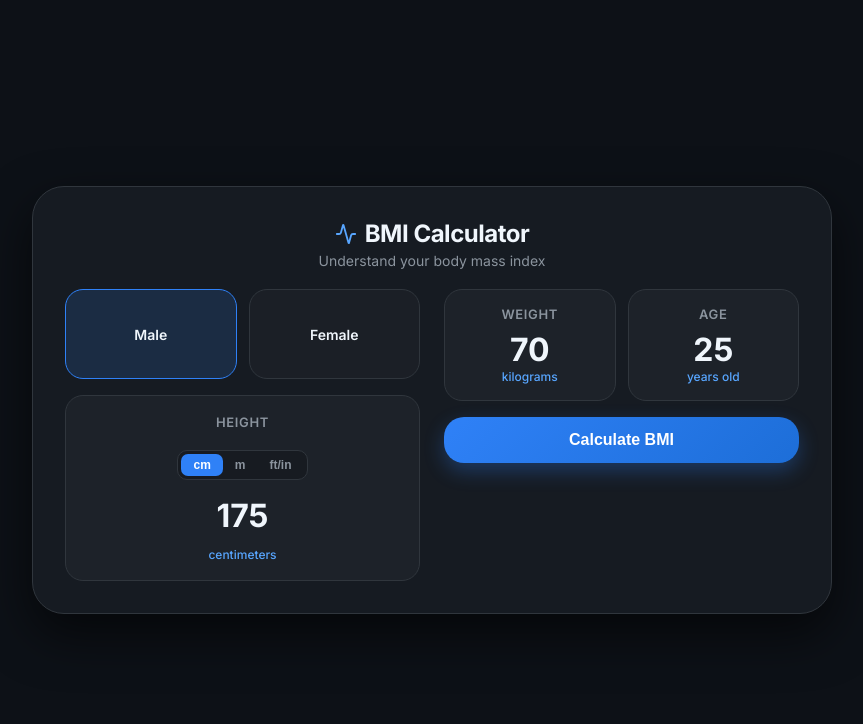
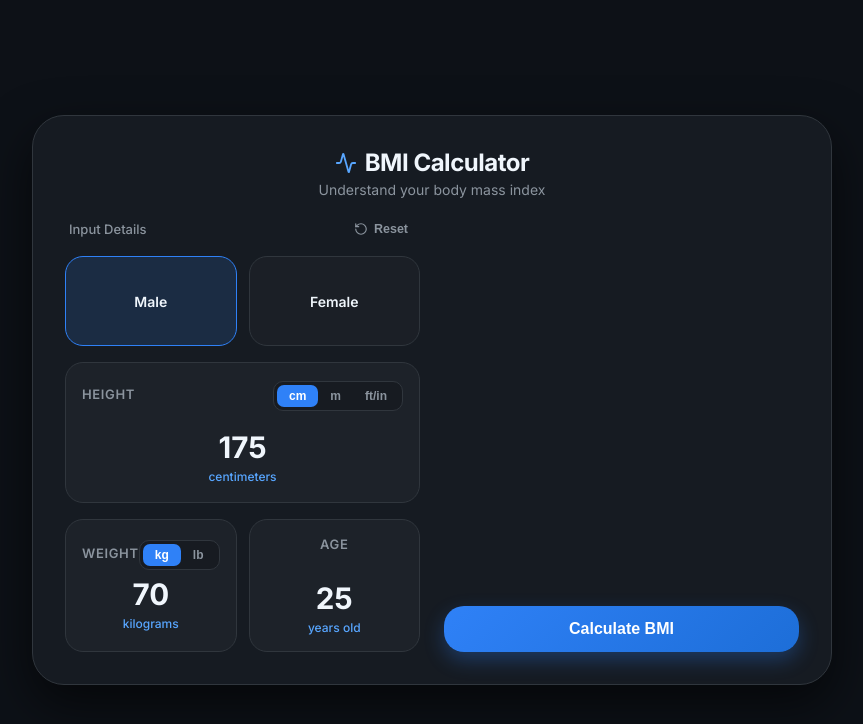
Before and after one commit to anujverma1475-spec/BMI-Calculator, a React (Vite) app: page / in a window 1280 px wide. Shown: the top 724 px of the page, without its empty margins (208-1071 px from the left). Built offline with nearby package versions, Linux system fonts and the light colour scheme.

Commit message:
Phase 3: Add useState hooks, controlled form inputs, and unit toggles

```diff
--- a/src/App.css
+++ b/src/App.css
@@ -213,3 +213,98 @@
     align-items: start;
   }
 }
+
+/* Form Top Control Bar */
+.calculator-form-container {
+  display: flex;
+  flex-direction: column;
+  gap: 16px;
+}
+
+.form-top-bar {
+  display: flex;
+  justify-content: space-between;
+  align-items: center;
+  padding: 0 4px;
+}
+
+.section-subtitle {
+  font-size: 0.8125rem;
+  color: var(--text-muted);
+  font-weight: 500;
+}
+
+.btn-reset {
+  background: transparent;
+  border: none;
+  color: var(--text-muted);
+  display: flex;
+  align-items: center;
+  gap: 6px;
+  font-size: 0.78125rem;
+  font-weight: 600;
+  cursor: pointer;
+  padding: 4px 8px;
+  border-radius: 6px;
+  transition: all 0.2s ease;
+}
+
+.btn-reset:hover {
+  color: var(--accent-cyan);
+  background-color: rgba(255, 255, 255, 0.05);
+}
+
+/* Card Top Row */
+.card-top-row {
+  display: flex;
+  justify-content: space-between;
+  align-items: center;
+  width: 100%;
+}
+
+/* Controlled Input Fields Styling */
+.input-group {
+  display: flex;
+  flex-direction: column;
+  align-items: center;
+  width: 100%;
+}
+
+.numeric-input {
+  background: transparent;
+  border: none;
+  border-bottom: 2px solid transparent;
+  color: var(--text-main);
+  font-size: 1.85rem;
+  font-weight: 700;
+  text-align: center;
+  width: 100%;
+  max-width: 120px;
+  padding: 2px 0;
+  outline: none;
+  font-family: var(--font-family);
+  transition: border-color 0.2s ease;
+}
+
+.numeric-input:focus {
+  border-bottom-color: var(--accent-blue);
+}
+
+/* Chrome, Safari, Edge, Opera remove number input arrows */
+.numeric-input::-webkit-outer-spin-button,
+.numeric-input::-webkit-inner-spin-button {
+  -webkit-appearance: none;
+  margin: 0;
+}
+
+/* Firefox remove number input arrows */
+.numeric-input[type=number] {
+  -moz-appearance: textfield;
+}
+
+.dual-input-row {
+  display: flex;
+  gap: 12px;
+  width: 100%;
+  justify-content: center;
+}
--- a/src/App.jsx
+++ b/src/App.jsx
@@ -1,65 +1,73 @@
-import React from 'react';
+import React, { useState } from 'react';
 import Header from './components/Header';
+import CalculatorForm from './components/CalculatorForm';
 import './App.css';
 
 function App() {
+  // State for user inputs
+  const [gender, setGender] = useState('male');
+  const [weight, setWeight] = useState('70');
+  const [weightUnit, setWeightUnit] = useState('kg');
+
+  const [heightUnit, setHeightUnit] = useState('cm');
+  const [heightCm, setHeightCm] = useState('175');
+  const [heightM, setHeightM] = useState('1.75');
+  const [heightFt, setHeightFt] = useState('5');
+  const [heightIn, setHeightIn] = useState('9');
+
+  const [age, setAge] = useState('25');
+
+  // Reset Handler Function
+  const handleReset = () => {
+    setGender('male');
+    setWeight('70');
+    setWeightUnit('kg');
+    setHeightUnit('cm');
+    setHeightCm('175');
+    setHeightM('1.75');
+    setHeightFt('5');
+    setHeightIn('9');
+    setAge('25');
+  };
+
   return (
     <div className="app-container">
       {/* Top Header */}
       <Header />
 
-      {/* Main Grid Wrapper for Responsive Layout */}
+      {/* Main Responsive Layout */}
       <div className="main-content-grid">
+        {/* Form Inputs Component */}
+        <CalculatorForm
+          gender={gender}
+          setGender={setGender}
+          weight={weight}
+          setWeight={setWeight}
+          weightUnit={weightUnit}
+          setWeightUnit={setWeightUnit}
+          heightUnit={heightUnit}
+          setHeightUnit={setHeightUnit}
+          heightCm={heightCm}
+          setHeightCm={setHeightCm}
+          heightM={heightM}
+          setHeightM={setHeightM}
+          heightFt={heightFt}
+          setHeightFt={setHeightFt}
+          heightIn={heightIn}
+          setHeightIn={setHeightIn}
+          age={age}
+          setAge={setAge}
+          onReset={handleReset}
+        />
 
-        {/* Left Column (Inputs) */}
-        <div style={{ display: 'flex', flexDirection: 'column', gap: '16px' }}>
-          {/* Gender Selection Section */}
-          <div className="gender-grid">
-            <div className="ui-card gender-card active">
-              <span className="gender-label">Male</span>
-            </div>
-            <div className="ui-card gender-card">
-              <span className="gender-label">Female</span>
-            </div>
-          </div>
-
-          {/* Height Section */}
-          <div className="ui-card height-card">
-            <span className="card-label">Height</span>
-            <div className="unit-selector">
-              <button className="unit-btn active">cm</button>
-              <button className="unit-btn">m</button>
-              <button className="unit-btn">ft/in</button>
-            </div>
-            <div className="numeric-display">175</div>
-            <span className="unit-subtext">centimeters</span>
-          </div>
-        </div>
-
-        {/* Right Column (Weight, Age & Calculate CTA) */}
-        <div style={{ display: 'flex', flexDirection: 'column', gap: '16px' }}>
-          {/* Dual Inputs: Weight & Age */}
-          <div className="inputs-dual-grid">
-            <div className="ui-card control-card">
-              <span className="card-label">Weight</span>
-              <div className="numeric-display">70</div>
-              <span className="unit-subtext">kilograms</span>
-            </div>
-            <div className="ui-card control-card">
-              <span className="card-label">Age</span>
-              <div className="numeric-display">25</div>
-              <span className="unit-subtext">years old</span>
-            </div>
-          </div>
-
-          {/* Action CTA Button */}
-          <div className="action-area" style={{ marginTop: 'auto' }}>
+        {/* Right Column Action CTA */}
+        <div style={{ display: 'flex', flexDirection: 'column', justifyContent: 'flex-end', height: '100%' }}>
+          <div className="action-area" style={{ width: '100%' }}>
             <button className="btn-primary-calculate">
               Calculate BMI
             </button>
           </div>
         </div>
-
       </div>
     </div>
   );
--- /dev/null
+++ b/src/components/CalculatorForm.jsx
@@ -0,0 +1,194 @@
+import React from "react";
+import { RotateCcw } from "lucide-react";
+
+function CalculatorForm({
+  gender,
+  setGender,
+  weight,
+  setWeight,
+  weightUnit,
+  setWeightUnit,
+  heightUnit,
+  setHeightUnit,
+  heightCm,
+  setHeightCm,
+  heightM,
+  setHeightM,
+  heightFt,
+  setHeightFt,
+  heightIn,
+  setHeightIn,
+  age,
+  setAge,
+  onReset,
+}) {
+  return (
+    <div className="calculator-form-container">
+      {/* Top Header Controls / Reset */}
+      <div className="form-top-bar">
+        <span className="section-subtitle">Input Details</span>
+        <button className="btn-reset" onClick={onReset} title="Reset Form">
+          <RotateCcw size={14} />
+          <span>Reset</span>
+        </button>
+      </div>
+
+      {/* Gender Selection Cards */}
+      <div className="gender-grid">
+        <div
+          className={`ui-card gender-card ${gender === "male" ? "active" : ""}`}
+          onClick={() => setGender("male")}
+        >
+          <span className="gender-label">Male</span>
+        </div>
+        <div
+          className={`ui-card gender-card ${gender === "female" ? "active" : ""}`}
+          onClick={() => setGender("female")}
+        >
+          <span className="gender-label">Female</span>
+        </div>
+      </div>
+
+      {/* Height Section */}
+      <div className="ui-card height-card">
+        <div className="card-top-row">
+          <span className="card-label">Height</span>
+          <div className="unit-selector">
+            <button
+              className={`unit-btn ${heightUnit === "cm" ? "active" : ""}`}
+              onClick={() => setHeightUnit("cm")}
+            >
+              cm
+            </button>
+            <button
+              className={`unit-btn ${heightUnit === "m" ? "active" : ""}`}
+              onClick={() => setHeightUnit("m")}
+            >
+              m
+            </button>
+            <button
+              className={`unit-btn ${heightUnit === "ft" ? "active" : ""}`}
+              onClick={() => setHeightUnit("ft")}
+            >
+              ft/in
+            </button>
+          </div>
+        </div>
+
+        {/* Dynamic Input based on selected Height Unit */}
+        {heightUnit === "cm" && (
+          <div className="input-group">
+            <input
+              type="number"
+              className="numeric-input"
+              value={heightCm}
+              onChange={(e) => setHeightCm(e.target.value)}
+              placeholder="175"
+              min="1"
+            />
+            <span className="unit-subtext">centimeters</span>
+          </div>
+        )}
+
+        {heightUnit === "m" && (
+          <div className="input-group">
+            <input
+              type="number"
+              step="0.01"
+              className="numeric-input"
+              value={heightM}
+              onChange={(e) => setHeightM(e.target.value)}
+              placeholder="1.75"
+              min="0.1"
+            />
+            <span className="unit-subtext">meters</span>
+          </div>
+        )}
+
+        {heightUnit === "ft" && (
+          <div className="dual-input-row">
+            <div className="input-group">
+              <input
+                type="number"
+                className="numeric-input"
+                value={heightFt}
+                onChange={(e) => setHeightFt(e.target.value)}
+                placeholder="5"
+                min="0"
+              />
+              <span className="unit-subtext">feet</span>
+            </div>
+            <div className="input-group">
+              <input
+                type="number"
+                className="numeric-input"
+                value={heightIn}
+                onChange={(e) => setHeightIn(e.target.value)}
+                placeholder="9"
+                min="0"
+                max="11"
+              />
+              <span className="unit-subtext">inches</span>
+            </div>
+          </div>
+        )}
+      </div>
+
+      {/* Dual Inputs: Weight & Age */}
+      <div className="inputs-dual-grid">
+        {/* Weight Control Card */}
+        <div className="ui-card control-card">
+          <div className="card-top-row">
+            <span className="card-label">Weight</span>
+            <div className="unit-selector">
+              <button
+                className={`unit-btn ${weightUnit === "kg" ? "active" : ""}`}
+                onClick={() => setWeightUnit("kg")}
+              >
+                kg
+              </button>
+              <button
+                className={`unit-btn ${weightUnit === "lb" ? "active" : ""}`}
+                onClick={() => setWeightUnit("lb")}
+              >
+                lb
+              </button>
+            </div>
+          </div>
+          <div className="input-group">
+            <input
+              type="number"
+              className="numeric-input"
+              value={weight}
+              onChange={(e) => setWeight(e.target.value)}
+              placeholder={weightUnit === "kg" ? "70" : "154"}
+              min="1"
+            />
+            <span className="unit-subtext">
+              {weightUnit === "kg" ? "kilograms" : "pounds"}
+            </span>
+          </div>
+        </div>
+
+        {/* Age Control Card */}
+        <div className="ui-card control-card">
+          <span className="card-label">Age</span>
+          <div className="input-group" style={{ marginTop: "18px" }}>
+            <input
+              type="number"
+              className="numeric-input"
+              value={age}
+              onChange={(e) => setAge(e.target.value)}
+              placeholder="25"
+              min="1"
+              max="120"
+            />
+            <span className="unit-subtext">years old</span>
+          </div>
+        </div>
+      </div>
+    </div>
+  );
+}
+
+export default CalculatorForm;
```
